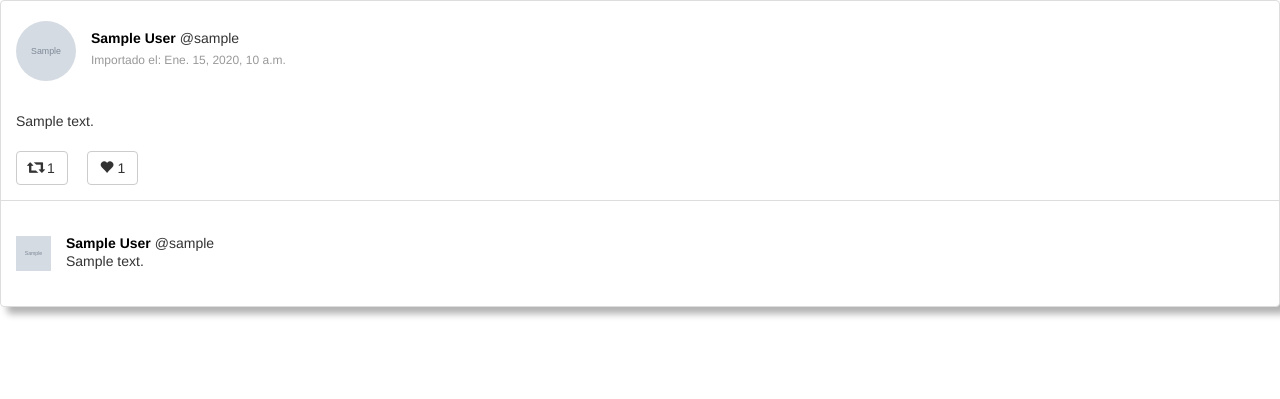
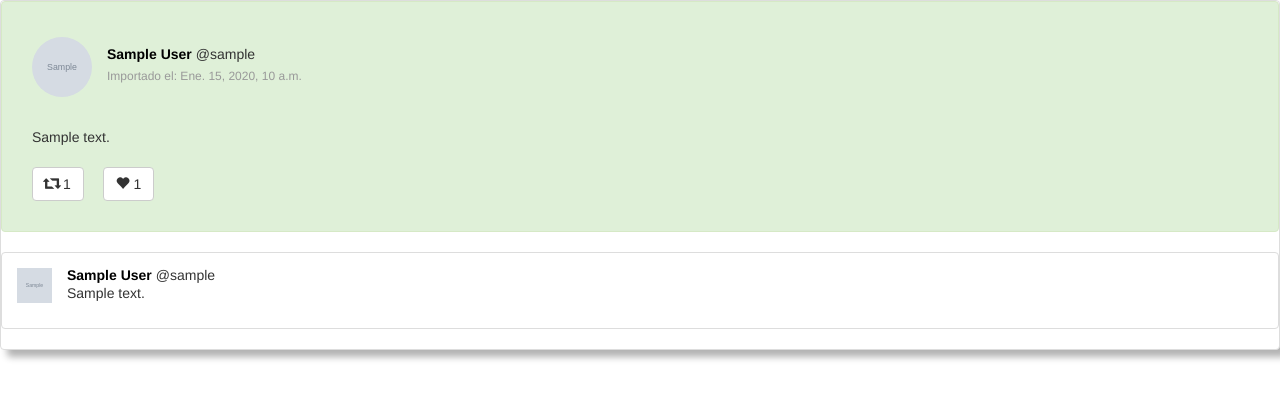
Before and after one commit to sanchezfauste/TweetDigraph, a Django app: template Conversation/templates/conversation.html in a window 1280 px wide. Shown: the top 399 px of the page. Run offline with Django 3.2, Linux system fonts and the light colour scheme; tables that the repository leaves empty hold one stand-in row (values such as "Sample post"); the template is opened without the code that fills it: values that come from a table or form of the project are taken from there, most other values are stand-ins (such as "Sample title", 1, 10 or a date in 2020); grey boxes marked "Sample" are stand-in pictures; parts of the project's set-up code (start-up, migrations or seed data) failed here and were passed over; some libraries are stand-ins or nearby versions.

Commit message:
Adding sentiment to tweets

```diff
--- a/Conversation/models.py
+++ b/Conversation/models.py
@@ -13,6 +13,7 @@ class Tweet(models.Model):
 	in_reply_to_status_id = models.ForeignKey("self", blank=True, null=True)
 	retweet_count = models.IntegerField()
 	favourites_count = models.IntegerField()
+	sentiment = models.IntegerField(default=0)
 
 	def __str__(self):
 		return str(self.id)
--- a/Conversation/static/conversation.css
+++ b/Conversation/static/conversation.css
@@ -59,8 +59,8 @@
   margin-right: 8px;
 }
 .post .post-footer {
-  border-top: 1px solid #ddd;
-  padding: 15px;
+  /*border-top: 1px solid #ddd;
+  padding: 15px;*/
 }
 .post .post-footer .input-group-addon a {
   color: #454545;
@@ -107,3 +107,23 @@
 .post .post-footer .comments-list .comment > .comments-list {
   margin-left: 50px;
 }
+
+.sentiment {
+  padding: 15px;
+  border: 1px solid transparent;
+  border-radius: 4px;
+}
+
+.sentiment-positive {
+  background-color: #dff0d8;
+  border-color: #d6e9c6;
+}
+
+.sentiment-negative {
+  background-color: #f2dede;
+  border-color: #ebccd1;
+}
+
+.sentiment-neutral {
+  border-color: #dddddd;
+}
--- a/Conversation/templates/conversation.html
+++ b/Conversation/templates/conversation.html
@@ -2,6 +2,14 @@
 {% block title %}Conversation {{ conversation.id }}{% endblock %}
 {% block content %}
     <div class="panel panel-white post panel-shadow">
+        <div class="sentiment
+            {% if root_tweet.sentiment < 0 %}
+                sentiment-negative
+            {% elif root_tweet.sentiment > 0 %}
+                sentiment-positive
+            {% else %}
+                sentiment-neutral
+            {% endif%}">
             <div class="post-heading">
                 <div class="pull-left image">
                     <img src="{{ root_tweet.profile_image_url }}" class="img-circle avatar" alt="user profile image">
@@ -27,21 +35,31 @@
                     </button>
                 </div>
             </div>
+        </div>
         <div class="post-footer">
             {% if replies %}
                 <ul class="comments-list">
                     {% for comment in replies %} {# tweet, new_ul|close_li, close_n_ul_li #}
                         <li class="comment">
+                            <div class="sentiment
+                                {% if comment.0.sentiment < 0 %}
+                                    sentiment-negative
+                                {% elif comment.0.sentiment > 0 %}
+                                    sentiment-positive
+                                {% else %}
+                                    sentiment-neutral
+                                {% endif%}">
                                 <a class="pull-left" href="#">
                                     <img class="avatar" src="{{ comment.0.profile_image_url }}" alt="avatar">
                                 </a>
                                 <div class="comment-body">
                                     <div class="comment-heading">
-                                    <h4 class="user"><a href="#"><b>{{ comment.0.display_name }}</b></a>
+                                        <h4 class="user"><a href="/conversation/{{ comment.0.id }}/show"><b>{{ comment.0.display_name }}</b></a>
                                             @{{ comment.0.username }}</h4>
                                         {# <h5 class="time">{{ comment.0.created_at }}</h5> #}
                                     </div>
                                     <p>{{ comment.0.text }}</p>
+                                </div>
                             </div>
                         {% if comment.1 == 1 %}
                             <ul class="comments-list">
```
Lines whose indentation alone changed are shown as unchanged.
